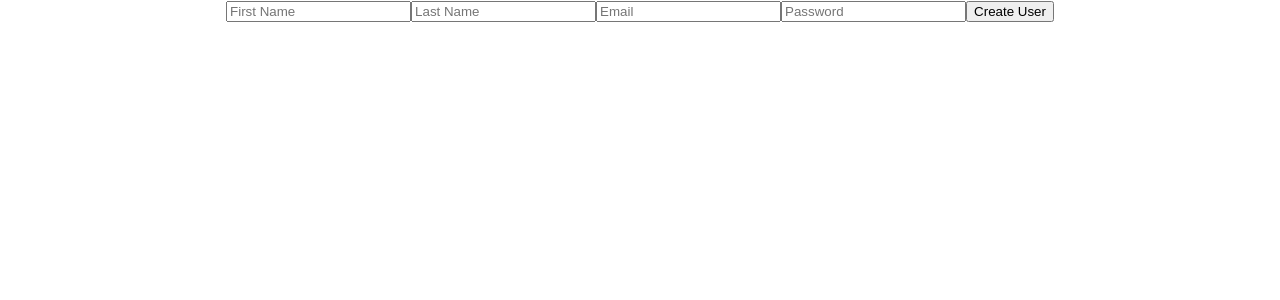
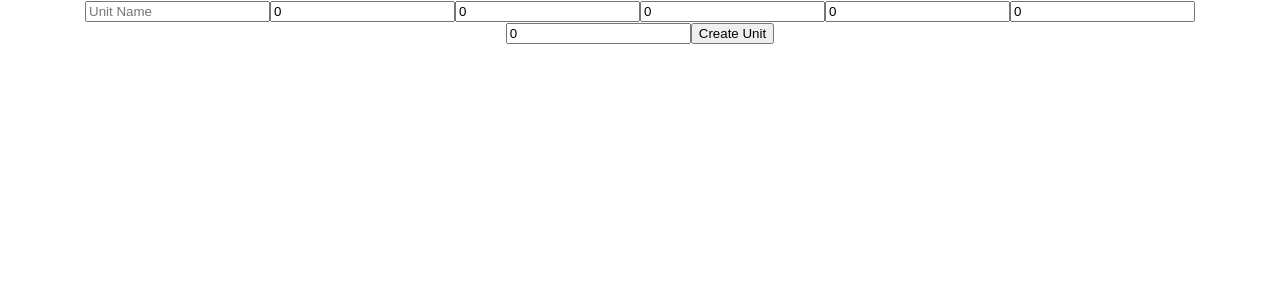
Before and after one commit to rallosdrake/GraphQL, a React (Create React App) app in the folder client/: page / in a window 1280 px wide. Shown: the top 300 px of the page. Built offline with nearby package versions, Linux system fonts and the light colour scheme; no server answers.

Commit message:
mutation bug fixing for create unit

```diff
--- a/client/src/Components/Form.js
+++ b/client/src/Components/Form.js
@@ -1,61 +1,98 @@
 import React, { useState } from "react";
 import { useMutation } from "@apollo/client";
-import { CREATE_USER_MUTATION } from "../GraphQL/mutations";
+import { CREATE_UNIT_MUTATION } from "../GraphQL/mutations";
+
 export default function Form() {
-  const [firstName, setFirstName] = useState("");
-  const [lastName, setLastName] = useState("");
-  const [email, setEmail] = useState("");
-  const [password, setPassword] = useState("");
+  const [unitName, setUnitName] = useState("");
+  const [moveSpeed, setMoveSpeed] = useState(0);
+  const [shootValue, setShootValue] = useState(0);
+  const [fightValue, setFightValue] = useState(0);
+  const [healthPoints, setHealthPoints] = useState(0);
+  const [leadershipValue, setLeadershipValue] = useState(0);
+  const [pointValue, setPointValue] = useState(0);
 
-  const [createUser, { error }] = useMutation(CREATE_USER_MUTATION);
+  const [createUnit, { data, loading, error }] =
+    useMutation(CREATE_UNIT_MUTATION);
 
-  const addUser = () => {
-    createUser({
-      variables: {
-        firstName: firstName,
-        lastName: lastName,
-        email: email,
-        password: password,
-      },
-    });
   if (error) {
     console.log(error);
   }
+
+  const addUnit = (e) => {
+    e.preventDefault();
+    console.log(unitName, "this");
+    createUnit({
+      variables: {
+        unitName: unitName,
+        moveSpeed: moveSpeed,
+        shootValue: shootValue,
+        fightValue: fightValue,
+        healthPoints: healthPoints,
+        leadershipValue: leadershipValue,
+        pointValue: pointValue,
+      },
+    });
   };
 
   return (
-    <div>
-      <div>
+    <form onSubmit={addUnit}>
       <input
         type="text"
-          placeholder="First Name"
+        placeholder="Unit Name"
+        value={unitName}
         onChange={(e) => {
-            setFirstName(e.target.value);
+          setUnitName(e.target.value);
         }}
       />
       <input
-          type="text"
-          placeholder="Last Name"
+        type="number"
+        placeholder="Move Speed"
+        value={moveSpeed}
         onChange={(e) => {
-            setLastName(e.target.value);
+          setMoveSpeed(e.target.value);
         }}
       />
       <input
-          type="text"
-          placeholder="Email"
+        type="number"
+        placeholder="Shoot Value"
+        value={shootValue}
         onChange={(e) => {
-            setEmail(e.target.value);
+          setShootValue(e.target.value);
         }}
       />
       <input
-          type="text"
-          placeholder="Password"
+        type="number"
+        placeholder="Fight Value"
+        value={fightValue}
         onChange={(e) => {
-            setPassword(e.target.value);
+          setFightValue(e.target.value);
         }}
       />
-        <button onClick={addUser}> Create User</button>
-      </div>
-    </div>
+      <input
+        type="number"
+        placeholder="Health Points"
+        value={healthPoints}
+        onChange={(e) => {
+          setHealthPoints(e.target.value);
+        }}
+      />
+      <input
+        type="number"
+        placeholder="Leadership Value"
+        value={leadershipValue}
+        onChange={(e) => {
+          setLeadershipValue(e.target.value);
+        }}
+      />
+      <input
+        type="number"
+        placeholder="Point Value"
+        value={pointValue}
+        onChange={(e) => {
+          setPointValue(e.target.value);
+        }}
+      />
+      <button type="submit">Create Unit</button>
+    </form>
   );
 }
--- a/client/src/GraphQL/mutations.js
+++ b/client/src/GraphQL/mutations.js
@@ -1,19 +1,49 @@
 import { gql } from "@apollo/client";
 
-export const CREATE_USER_MUTATION = gql`
-  mutation createUser(
-    $firstName: String!
-    $lastName: String!
-    $email: String!
-    $password: String
+// export const CREATE_USER_MUTATION = gql`
+//   mutation createUser(
+//     $firstName: String!
+//     $lastName: String!
+//     $email: String!
+//     $password: String
+//   ) {
+//     createUser(
+//       firstName: $firstName
+//       lastName: $lastName
+//       email: $email
+//       password: $password
+//     ) {
+//       id
+//     }
+//   }
+// `;
+
+export const CREATE_UNIT_MUTATION = gql`
+  mutation createUnit(
+    $unitName: String!
+    $moveSpeed: Int!
+    $shootValue: Int!
+    $fightValue: Int!
+    $healthPoints: Int!
+    $leadershipValue: Int!
+    $pointValue: Int!
   ) {
-    createUser(
-      firstName: $firstName
-      lastName: $lastName
-      email: $email
-      password: $password
+    createUnit(
+      unitName: $unitName
+      moveSpeed: $moveSpeed
+      shootValue: $shootValue
+      fightValue: $fightValue
+      healthPoints: $healthPoints
+      leadershipValue: $leadershipValue
+      pointValue: $pointValue
     ) {
-      id
+      unitName
+      moveSpeed
+      shootValue
+      fightValue
+      healthPoints
+      leadershipValue
+      pointValue
     }
   }
 `;
```
Also changed, not shown: 1 other file (tests, documents, lock files or other folders). Lines whose indentation alone changed are shown as unchanged.
